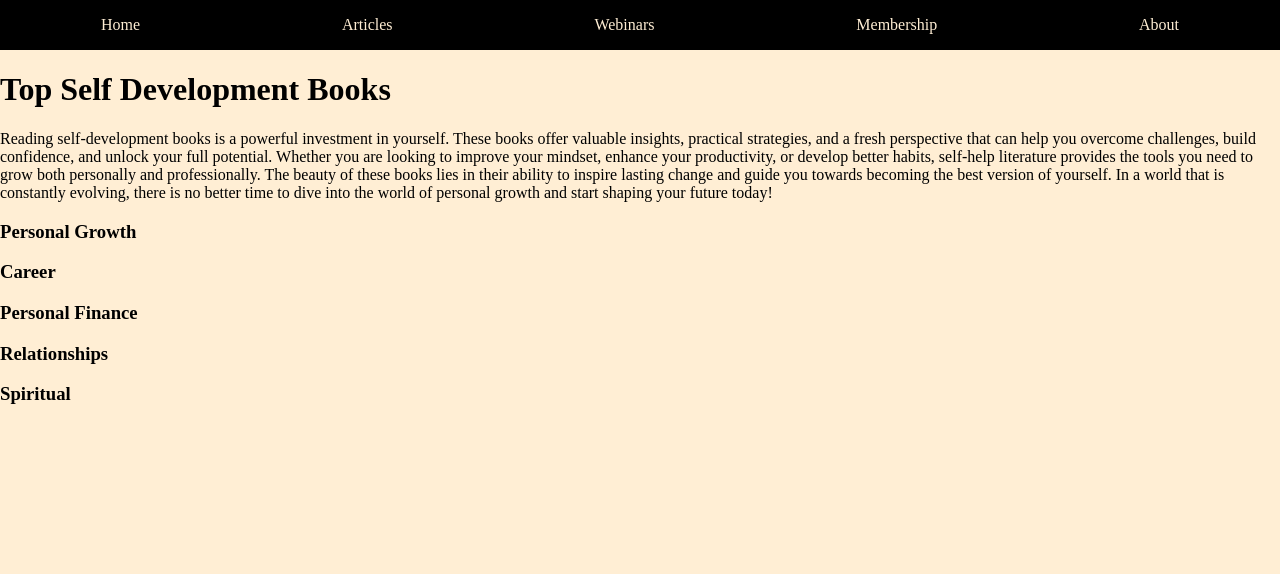
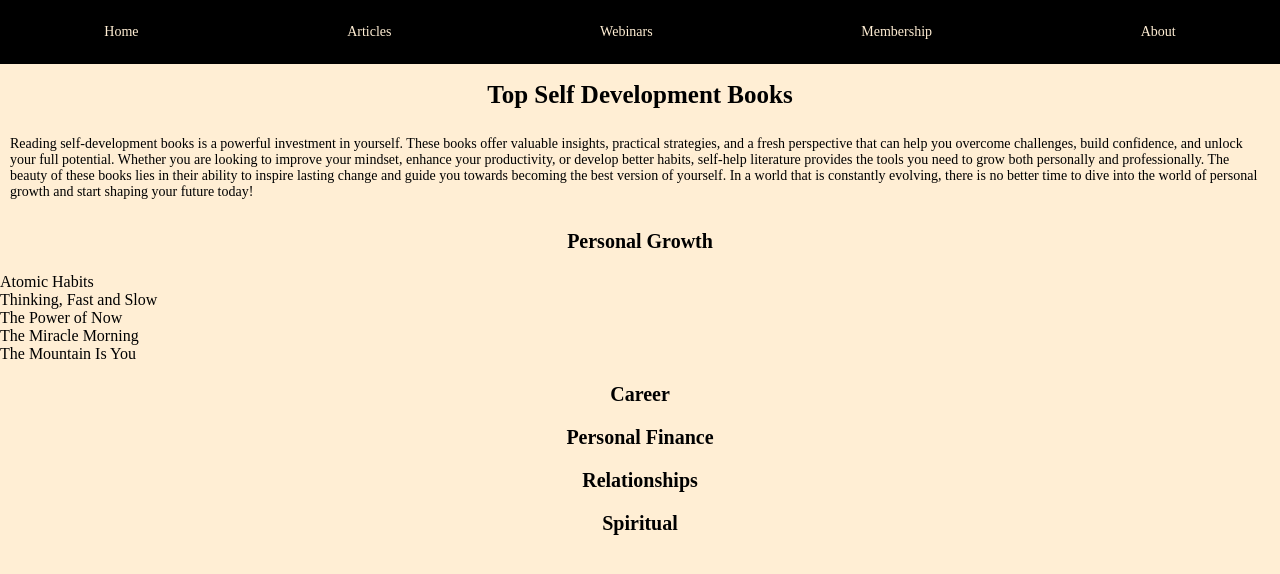
Before and after one commit to hannah-brown17/project-three, a React (Vite) app: page / in a window 1280 px wide. Shown: the top 574 px of the page. Built offline with nearby package versions, Linux system fonts and the light colour scheme.

Commit message:
finish mapping

```diff
--- a/src/App.css
+++ b/src/App.css
@@ -12,4 +12,23 @@ body {
   background-color: black;
   color: #ffeed4;
   font-family: 'Montserrat';
+  font-size: 35px;
 }
+
+h1 {
+  font-family: 'Montserrat';
+  font-size: 25px;
+  text-align: center;
+}
+
+p {
+  font-family: 'Montserrat';
+  font-size: 14px;
+  padding: 10px;
+}
+
+h3 {
+  font-family: 'Montserrat';
+  font-size: 20px;
+  text-align: center;
+}
--- a/src/App.jsx
+++ b/src/App.jsx
@@ -1,13 +1,16 @@
 import './App.css'
 import Menu from './components/Menu'
 import Content from './components/Content'
+import books from './data/books.json'
+import Book from './components/Book'
 
 const App = () => {
   return (
     <div className="App">
       <Menu />
-      <Content />
+      <Content books={books} />
     </div>
   )
 }
+
 export default App
--- a/src/components/Book.jsx
+++ b/src/components/Book.jsx
@@ -0,0 +1,5 @@
+const Book = (props) => {
+  return <div>{props.book.title}</div>
+}
+
+export default Book
--- a/src/components/Content.jsx
+++ b/src/components/Content.jsx
@@ -1,3 +1,4 @@
+import Book from './Book'
 const Content = (props) => {
   return (
     <div className="content">
@@ -16,6 +17,13 @@ const Content = (props) => {
         future today!
       </p>
       <h3>Personal Growth</h3>
+      <div>
+        {props.books.list.map((book) => {
+          if (book.bookCategory === 'Personal Growth') {
+            return <Book book={book} />
+          }
+        })}
+      </div>
       <h3>Career</h3>
       <h3>Personal Finance</h3>
       <h3>Relationships</h3>
--- a/src/data/books.json
+++ b/src/data/books.json
@@ -1,6 +1,7 @@
 {
-  "books": [
+  "list": [
     {
+      "bookCategory": "Personal Growth",
       "image": "https://m.media-amazon.com/images/I/81ANaVZk5LL._SL1500_.jpg",
       "title": "Atomic Habits",
       "author": "James Clear",
@@ -9,6 +10,7 @@
       "purchaseLink": "https://www.amazon.com/Atomic-Habits-Proven-Build-Break/dp/0735211299"
     },
     {
+      "bookCategory": "Personal Growth",
       "image": "https://m.media-amazon.com/images/I/61fdrEuPJwL._SY522_.jpg",
       "title": "Thinking, Fast and Slow",
       "author": "Daniel Kahneman",
@@ -17,6 +19,7 @@
       "purchaseLink": "https://www.amazon.com/Thinking-Fast-Slow-Daniel-Kahneman/dp/0374533555"
     },
     {
+      "bookCategory": "Personal Growth",
       "image": "https://m.media-amazon.com/images/I/61Ij8nLooNL._SY522_.jpg",
       "title": "The Power of Now",
       "author": "Eckhart Tolle",
@@ -25,6 +28,7 @@
       "purchaseLink": "https://www.amazon.com/Power-Now-Guide-Spiritual-Enlightenment/dp/1577314808"
     },
     {
+      "bookCategory": "Personal Growth",
       "image": "https://m.media-amazon.com/images/I/61S-xKd5dqL._SL1500_.jpg",
       "title": "The Miracle Morning",
       "author": "Hal Elrod",
@@ -33,14 +37,16 @@
       "purchaseLink": "https://www.amazon.com/Miracle-Morning-Not-So-Obvious-Guaranteed-Transform/dp/0979019710"
     },
     {
+      "bookCategory": "Personal Growth",
       "image": "https://m.media-amazon.com/images/I/41N62t+ANTL._SY445_SX342_.jpg",
-      "title": "The Moutain Is You",
+      "title": "The Mountain Is You",
       "author": "Brianna Wiest",
       "printLength": "248 pages",
       "publishedDate": "2020",
       "purchaseLink": "https://www.amazon.com/Mountain-You-Transforming-Self-Sabotage-Self-Mastery/dp/1949759229"
     },
     {
+      "bookCategory": "Career",
       "image": "https://m.media-amazon.com/images/I/4182X3CC8NL._SY445_SX342_.jpg",
       "title": "Lean In: Women, Work, and the Will to Lead ",
       "author": "Sheryl Sandberg",
@@ -49,6 +55,7 @@
       "purchaseLink": "https://www.amazon.com/Lean-Women-Work-Will-Lead/dp/0385349947"
     },
     {
+      "bookCategory": "Career",
       "image": "https://m.media-amazon.com/images/I/71vK0WVQ4rL._SY522_.jpg",
       "title": "How to Win Friends & Influence People",
       "author": "Dale Carnegie",
@@ -57,6 +64,7 @@
       "purchaseLink": "https://www.amazon.com/How-Win-Friends-Influence-People/dp/0671027034"
     },
     {
+      "bookCategory": "Career",
       "image": "https://m.media-amazon.com/images/I/71vK0WVQ4rL._SY522_.jpg",
       "title": "Never Split the Difference: Negotiating As If Your Life Depended On It",
       "author": "Chris Voss, Tahl Raz",
@@ -65,6 +73,7 @@
       "purchaseLink": "https://www.amazon.com/Never-Split-Difference-Negotiating-Depended/dp/0062407805"
     },
     {
+      "bookCategory": "Career",
       "image": "https://m.media-amazon.com/images/I/91nujEwIpYL._SY522_.jpg",
       "title": "Deep Work: Rules for Focused Success in a Distracted World",
       "author": "Cal Newport",
@@ -73,6 +82,7 @@
       "purchaseLink": "https://www.amazon.com/Deep-Work-Focused-Success-Distracted/dp/1455586692"
     },
     {
+      "bookCategory": "Career",
       "image": "https://m.media-amazon.com/images/I/91nujEwIpYL._SY522_.jpg",
       "title": "Brag Better: Master the Art of Fearless Self-Promotion",
       "author": "Meredith Fineman",
@@ -81,6 +91,7 @@
       "purchaseLink": "https://www.amazon.com/Brag-Better-Master-Fearless-Self-Promotion/dp/0593086813"
     },
     {
+      "bookCategory": "Finance",
       "image": "https://m.media-amazon.com/images/I/81wZXiu4OiL._SY522_.jpg",
       "title": "The Psychology of Money",
       "author": "Morgan Housel",
@@ -89,6 +100,7 @@
       "purchaseLink": "https://www.amazon.com/Psychology-Money-Timeless-lessons-happiness/dp/0857197681"
     },
     {
+      "bookCategory": "Finance",
       "image": "https://m.media-amazon.com/images/I/71iSRQwNQQL._SY522_.jpg",
       "title": "The 4-Hour Work Week",
       "author": "Tim Ferriss",
@@ -97,6 +109,7 @@
       "purchaseLink": "https://www.amazon.com/4-Hour-Work-Week-Escape-Anywhere/dp/0091929113/ref=tmm_pap_swatch_0"
     },
     {
+      "bookCategory": "Finance",
       "image": "https://m.media-amazon.com/images/I/814tdzEY6RL._SY522_.jpg",
       "title": "Tax-Free Wealth",
       "author": "Tom Wheelwright",
@@ -105,6 +118,7 @@
       "purchaseLink": "https://www.amazon.com/Tax-Free-Wealth-Permanently-Lowering-Advisors/dp/1937832058"
     },
     {
+      "bookCategory": "Finance",
       "image": "https://m.media-amazon.com/images/I/81BE7eeKzAL._SY522_.jpg",
       "title": "Rich Dad Poor Dad",
       "author": "Robert T. Kiyosaki",
@@ -113,6 +127,7 @@
       "purchaseLink": "https://www.amazon.com/Rich-Dad-Poor-Teach-Middle/dp/1612681131/ref=asc_df_1612681131?mcid=ad8b0fc8d25e333ab3ed94fc28b5b235&hvocijid=13535645715080891187-1612681131-&hvexpln=73&tag=hyprod-20&linkCode=df0&hvadid=721245378154&hvpos=&hvnetw=g&hvrand=13535645715080891187&hvpone=&hvptwo=&hvqmt=&hvdev=c&hvdvcmdl=&hvlocint=&hvlocphy=9007533&hvtargid=pla-2281435177138&psc=1"
     },
     {
+      "bookCategory": "Finance",
       "image": "https://m.media-amazon.com/images/I/812C9lYgQbL._SY522_.jpg",
       "title": "Girls that Invest",
       "author": "Simran Kaur",
@@ -121,6 +136,7 @@
       "purchaseLink": "https://www.amazon.com/Girls-That-Invest-Financial-Independence/dp/111989378X/ref=asc_df_111989378X?mcid=c9003184bfc538ea8fb41e9ab69796ba&hvocijid=7139680512120630755-111989378X-&hvexpln=73&tag=hyprod-20&linkCode=df0&hvadid=721245378154&hvpos=&hvnetw=g&hvrand=7139680512120630755&hvpone=&hvptwo=&hvqmt=&hvdev=c&hvdvcmdl=&hvlocint=&hvlocphy=9007533&hvtargid=pla-2281435179978&psc=1"
     },
     {
+      "bookCategory": "Relationship",
       "image": "https://m.media-amazon.com/images/I/71slpLr3dDL._SY522_.jpg",
       "title": "Attached",
       "author": "Amir Levine, Rachel Heller",
@@ -129,6 +145,16 @@
       "purchaseLink": "https://www.amazon.com/Attached-Science-Adult-Attachment-YouFind/dp/1585429139/ref=asc_df_1585429139?mcid=17463c2749193b2db22b7a1818f9aaf8&hvocijid=17911265564210489121-1585429139-&hvexpln=73&tag=hyprod-20&linkCode=df0&hvadid=721245378154&hvpos=&hvnetw=g&hvrand=17911265564210489121&hvpone=&hvptwo=&hvqmt=&hvdev=c&hvdvcmdl=&hvlocint=&hvlocphy=9007533&hvtargid=pla-2281435177138&psc=1"
     },
     {
+      "bookCategory": "Relationship",
+      "image": "https://m.media-amazon.com/images/I/91HviU+h7nL._SY522_.jpg",
+      "title": "The Mastery of Love",
+      "author": "Don Miguel Ruiz",
+      "printLength": "210 pages",
+      "publishedDate": "1999",
+      "purchaseLink": "https://www.amazon.com/Mastery-Love-Practical-Relationship-Toltec/dp/1878424424"
+    },
+    {
+      "bookCategory": "Relationship",
       "image": "https://m.media-amazon.com/images/I/41D518g8SNL._SY445_SX342_.jpg",
       "title": "All About Love",
       "author": "Bell Hooks",
@@ -137,6 +163,25 @@
       "purchaseLink": "https://www.amazon.com/All-About-Love-New-Visions/dp/0060959479/ref=sr_1_1?dib=eyJ2IjoiMSJ9.RsDNEDUNLuZpZpdpCmUy7op3fMVDWkwH5hXgIzKNjfoz3kYhGirOLZaTUQAUinwqglnochRXJodewMGZ1bxMRC--p_lidFvexi1WxVHHn0NLOeFRFdyXCEg1DHVwuw8ticlFGC7zarYORQp_-P0XJDNjnk_5mWQej5an_0NxjeB-Yiy51G912CpH56cGY1XpSvEmoTX5coPTaIzjmZdwHMxTTmYkoXnyk3w4McPNIP8.gQ4jeUfsrcVLA-FDkgx6p2DJ9Fr0f3S-1ntfDC0Urc4&dib_tag=se&hvadid=620269636702&hvdev=c&hvlocphy=9007533&hvnetw=g&hvqmt=b&hvrand=5413885630567403040&hvtargid=kwd-1744728538230&hydadcr=22566_13493360&keywords=all+about+love-+bell+hooks&qid=1738346904&sr=8-1"
     },
     {
+      "bookCategory": "Relationship",
+      "image": "https://m.media-amazon.com/images/I/71-DsmeUGCL._SY522_.jpg",
+      "title": "Conversations on Love",
+      "author": "Natasha Lunn",
+      "printLength": "320 pages",
+      "publishedDate": "2021",
+      "purchaseLink": "https://www.amazon.com/Conversations-Love-Lunn-Natasha/dp/0241448743"
+    },
+    {
+      "bookCategory": "Relationship",
+      "image": "https://m.media-amazon.com/images/I/81uYLTT6AKL._SY522_.jpg",
+      "title": "How to Love Someone Without Losing Your Mind",
+      "author": "Todd Baratz LMHC",
+      "printLength": "272 pages",
+      "publishedDate": "2024",
+      "purchaseLink": "https://www.amazon.com/Love-Someone-Without-Losing-Your/dp/0593581199"
+    },
+    {
+      "bookCategory": "Spiritual",
       "image": "https://m.media-amazon.com/images/I/91rR9gMuOVL._SY522_.jpg",
       "title": "The Four Agreements",
       "author": "Don Miguel Ruiz",
@@ -145,6 +190,7 @@
       "purchaseLink": "https://www.amazon.com/Four-Agreements-Practical-Personal-Freedom/dp/1878424319"
     },
     {
+      "bookCategory": "Spiritual",
       "image": "https://m.media-amazon.com/images/I/A1JGM7FozyL._SY522_.jpg",
       "title": "Becoming Supernatural",
       "author": "Joe Dispenza",
@@ -153,6 +199,7 @@
       "purchaseLink": "https://www.amazon.com/Becoming-Supernatural-Common-People-Uncommon-ebook/dp/B0746RN3G79"
     },
     {
+      "bookCategory": "Spiritual",
       "image": "https://m.media-amazon.com/images/I/31ZruhDvB-L._SY445_SX342_.jpg",
       "title": "The Untethered Soul",
       "author": "Michael Alan Singer",
@@ -161,6 +208,7 @@
       "purchaseLink": "https://www.amazon.com/Becoming-Supernatural-Common-People-Uncommon-ebook/dp/B0746RN3G79"
     },
     {
+      "bookCategory": "Spiritual",
       "image": "https://m.media-amazon.com/images/I/718ZFjFKH+L._SY522_.jpg",
       "title": "You Are the Universe",
       "author": "Deepak Chopra M.D., Menas C. Kafatos Ph.D.",
@@ -169,6 +217,7 @@
       "purchaseLink": "https://www.amazon.com/You-Are-Universe-Discovering-Matters/dp/0307889165"
     },
     {
+      "bookCategory": "Spiritual",
       "image": "https://m.media-amazon.com/images/I/51WRL8OBsvL._SX342_SY445_.jpg",
       "title": "The Secret",
       "author": "Rhonda Byrne",
```
Also changed, not shown: src/components/DisplayBook.jsx (added).
